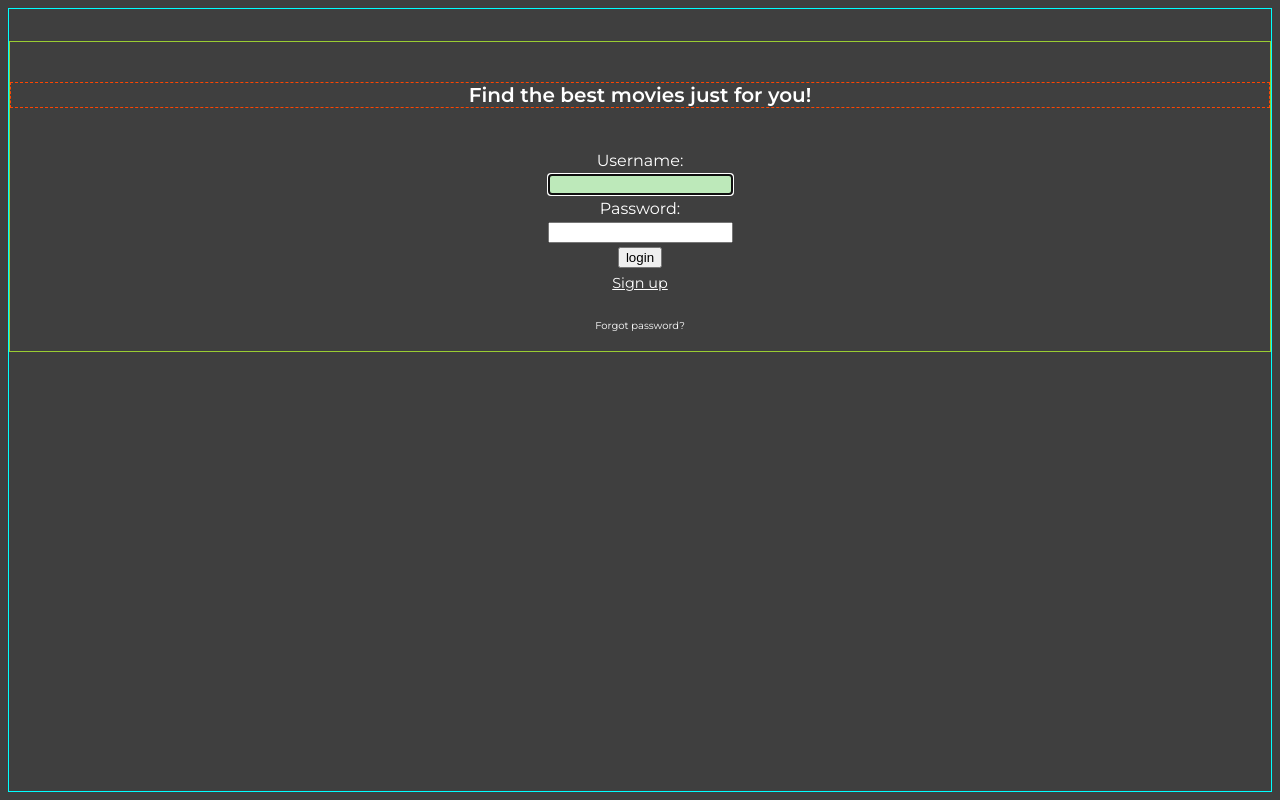
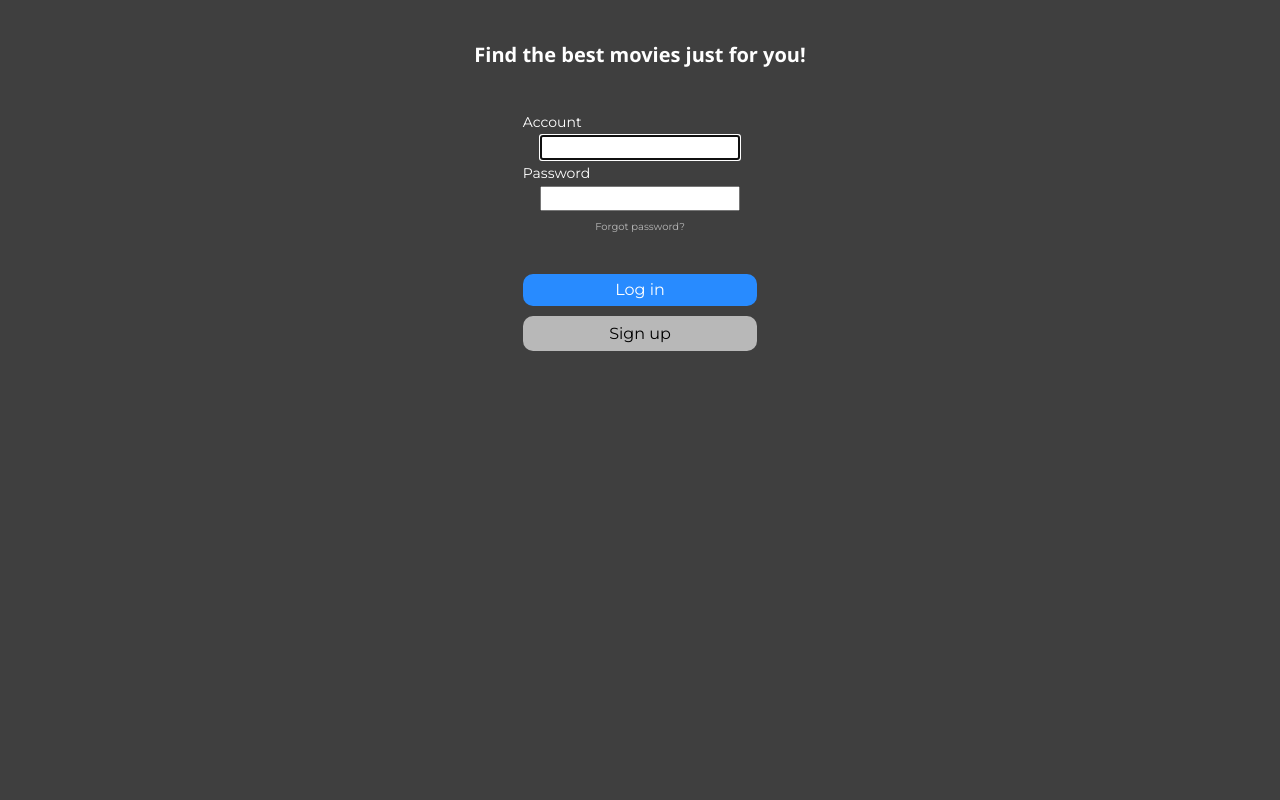
Before and after one commit to benjaminleon/advicer, a Django app: page /accounts/login/ in a window 1280 px wide. Run offline with Django 3.2, Linux system fonts and the light colour scheme.

Commit message:
Update frontend on login page

```diff
--- a/tips/static/tips/style.css
+++ b/tips/static/tips/style.css
@@ -4,7 +4,6 @@ body {
     font-family: 'Montserrat', sans-serif;
     color: white;
     background: #3f3f3f;
-    /*border: 2px solid palevioletred;*/
 }
 
 p {
@@ -20,19 +19,16 @@ ul {
 
 .container {
     position: absolute;
-    /*border: 2px solid green;*/
 }
 
 header {
     position: relative;
     display: flex;
     margin: 1em;
-    /*border: 2px solid cyan;*/
     overflow: visible;
 }
 
 #menu {
-    /*border: 2px solid yellow;*/
     margin-top: 0.1em;
     width: 3em;
 }
@@ -41,7 +37,6 @@ header {
     position: relative;
     left: 1em;
     width: 150%;
-    /*border: 2px solid rgb(255, 153, 0);*/
 }
 
 .section {
@@ -59,15 +54,12 @@ header {
     font-weight: 800;
     font-size: 30px;
     line-height: 26px;
-    /*border: 2px solid rgb(127, 0, 0);*/
 }
 
 #onetwothree {
     position: relative;
     top: 2em;
     left: 0.5em;
-    /*border: 2px dashed yellowgreen;*/
-
 }
 
 .step_1 {
@@ -79,7 +71,6 @@ header {
     top: -4.1em;
     left: -0.7em;
     height: 6.6em;
-    /*border: 2px dashed yellowgreen;*/
 }
 
 .step_1 #text {
@@ -117,7 +108,6 @@ header {
     position: absolute;
     bottom: 0px;
     right: 0px;
-    /*border: 2px dashed yellowgreen;*/
 }
 
 .hide-mobile {
@@ -127,25 +117,15 @@ header {
 
 /************** Log in view **************/
 
-.login_body {
-    border: 1px solid cyan;
-}
-
 .login_container {
-    border: 1px solid yellowgreen;
     text-align: center;
     width: 100% - 1em;
     margin: 2em auto;
 }
 
-.login_container a {
-    color: white;
-}
-
 #login_message {
     font-size: 20px;
     font-weight: 600;
-    border: 1px dashed orangered;
     margin: 2em auto;
 }
 
@@ -154,11 +134,42 @@ header {
     text-align: center;
 }
 
-#login_form_username input, select, textarea {
-    background-color: #bde9ba;
+#account, #password {
+    text-align: left;
+    font-size: 14px;
+}
+
+.login_signup_btns {
+    font-size: 16px;
+    padding: 1em;
+    line-height: 0px;
+    border-radius: 10px;
+    text-decoration: none;
+    margin-bottom: 1.5em;
+}
+
+#login_btn {
+    margin-top: 2em;
+    width: 100%;
+    height: 2em;
+    border: none;
+    background-color: 288BFF;
+    color: white;
+    cursor: pointer;
+}
+
+#signup_btn {
+    text-decoration: none;
+    color: black;
+    background-color: b8b8b8;
+    padding-top: 0.5em;
+    padding-bottom: 0.5em;
+    padding-left: 5.4em;
+    padding-right: 5.4em;
 }
 
 #forgot_pw {
     font-size: 10px;
     text-decoration: none;
+    color: b8b8b8;
 }
--- a/tips/templates/registration/login.html
+++ b/tips/templates/registration/login.html
@@ -1,5 +1,7 @@
 {% load static %}
 <meta name="viewport" content="width=device-width, initial-scale=1">
+
+<link rel="stylesheet" href="https://www.w3schools.com/w3css/4/w3.css">
 <link rel="stylesheet" type="text/css" href="{% static 'tips/style.css' %}">
 
 <body class="login_body">
@@ -14,34 +16,38 @@
             {% csrf_token %}
             <table id="login_table">
                 <tr>
-                    <td>{{ form.username.label_tag }}</td>
+                    <td id="account">Account</td>
                 </tr>
                 <tr>
                     <td id="login_form_username">{{ form.username }}</td>
                 </tr>
                 <tr>
-                    <td>{{ form.password.label_tag }}</td>
+                    <td id="password">Password</td>
                 </tr>
                 <tr>
-                    <td>{{ form.password }}</td>
+                    <td id="password_field">{{ form.password }}</td>
                 </tr>
                 <tr>
                     <td>
-                        <input type="submit" value="login" />
+                        <p><a href="{% url 'password_reset' %}" id="forgot_pw">Forgot password?</a></p>
+                    </td>
+                </tr>
+                <tr>
+                    <td>
+                        <input type="submit" value="Log in" class="login_signup_btns" id="login_btn" />
                         <input type="hidden" name="next" value="{{ next }}" />
                     </td>
                 </tr>
                 <tr>
                     <td>
-                        <p><a href="{% url 'signup' %}">Sign up</a></p>
+                        <a href="{% url 'signup' %}" class="login_signup_btns" id="signup_btn">
+                            Sign up
+                        </a>
                     </td>
                 </tr>
             </table>
 
         </form>
 
-        {# Assumes you setup the password_reset view in your URLconf #}
-        <p><a href="{% url 'password_reset' %}" id="forgot_pw">Forgot password?</a></p>
-
     </div>
 </body>
```
